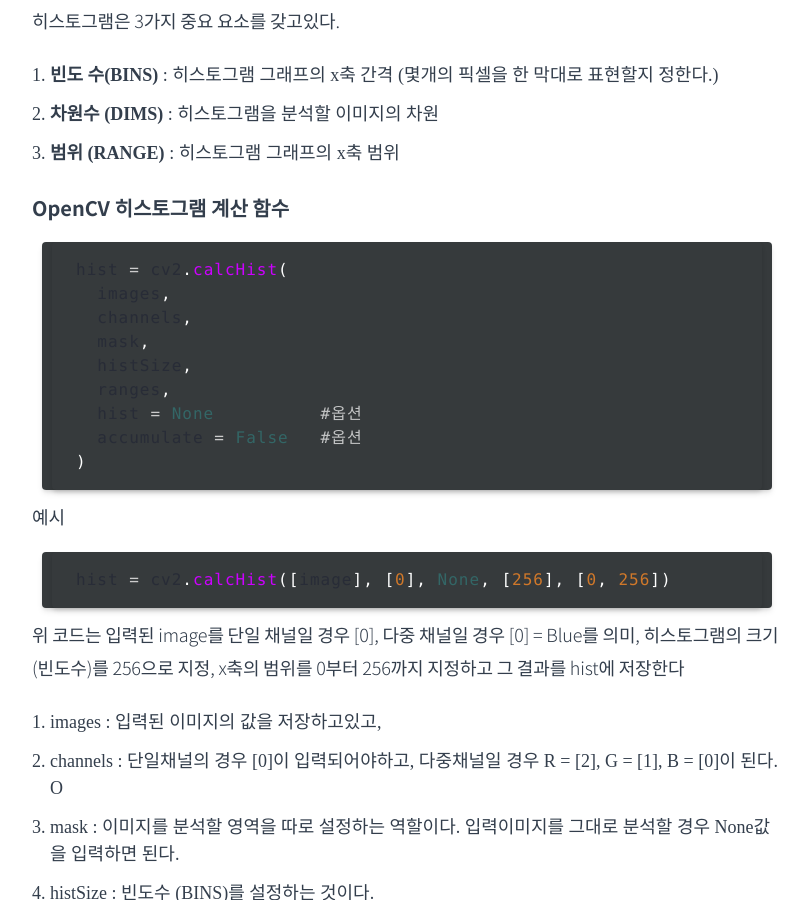
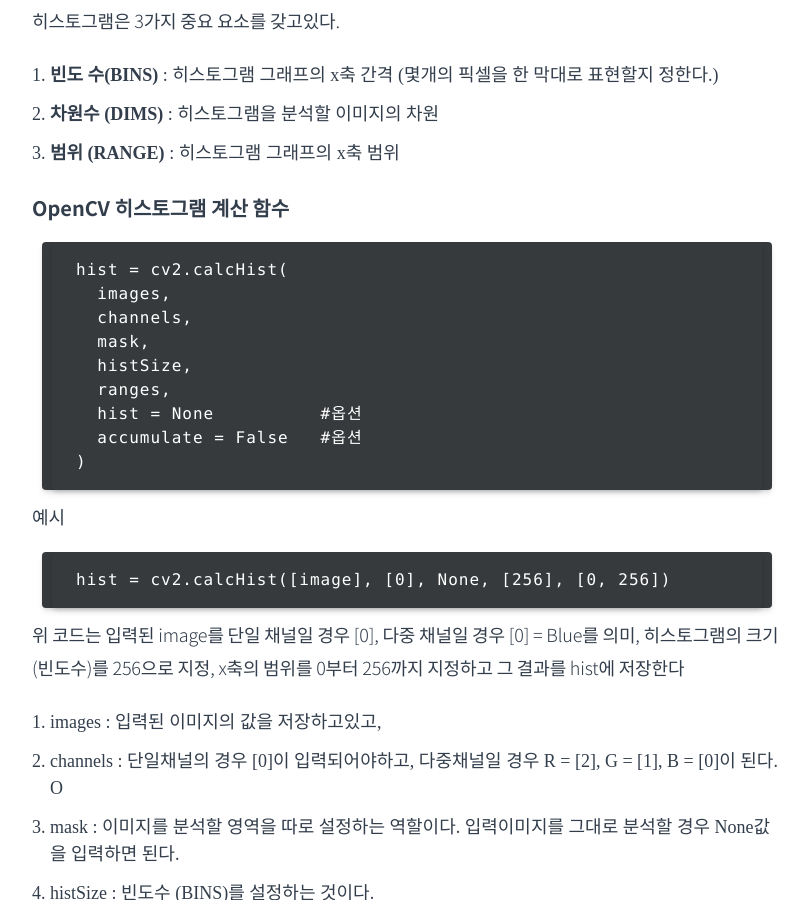
Before and after one commit to yoncho/yoncho.github.io, a Jekyll site: the page built from opencv/03_OpenCV시작하기.md, in a window 1280 px wide and 900 px high, scrolled down 5254 px. Shown: the whole window, without its empty margins (233-1041 px from the left). Built offline with Jekyll 4.4.1, drawn with Linux system fonts in a browser that asks for light colours; some web fonts are replaced; some of the changed text lies outside the part shown.

Commit message:
2021.01.20

````diff
--- a/opencv/03_OpenCV시작하기.md
+++ b/opencv/03_OpenCV시작하기.md
@@ -37,7 +37,7 @@ opencv에서 이미지는 3가지의 구성 요소 <code>이미지 크기</code>
 
 ### OpenCV에서 이미지 크기 표현 방법
 
-```py
+```
 import numpy as np
 
 color = np.zeros((height, width, 3), np.unit8)
@@ -89,7 +89,7 @@ np.float32        float         32-bit floating point number
 np.double         double        64-bit floating point number
 ```
 
-```py
+```
 color = np.zeros((height, width, 3), np.unit8)
 gray = np.zeros((rows,cols, 1), 1), np.unis8)
 
@@ -120,7 +120,7 @@ R 채널에서 0은 검은색 ,255는 빨간색을 의미한다.
 
 ### OpenCV 채널 표현법
 
-```py
+```
 color = np.zeros((height, width, 3), np.unit8)
 gray = np.zeros((rows,cols, 1), 1), np.unis8)
 ```
@@ -154,7 +154,7 @@ np.zeros((height, width, 채널수), np.unit8)
 3. **범위 (RANGE)** : 히스토그램 그래프의 x축 범위
 
 ### OpenCV 히스토그램 계산 함수
-```py
+```
 hist = cv2.calcHist(
   images,
   channels,
@@ -166,7 +166,7 @@ hist = cv2.calcHist(
 )
 ```
 예시
-```py
+```
 hist = cv2.calcHist([image], [0], None, [256], [0, 256])
 ```
 위 코드는 입력된 image를 단일 채널일 경우 [0], 다중 채널일 경우 [0] = Blue를 의미, 히스토그램의 크기 (빈도수)를 256으로 지정, x축의 범위를 0부터 256까지 지정하고 그 결과를 hist에 저장한다
````
Also changed, not shown: opencv/02_영상처리시작2.md (+1 -1 lines).
